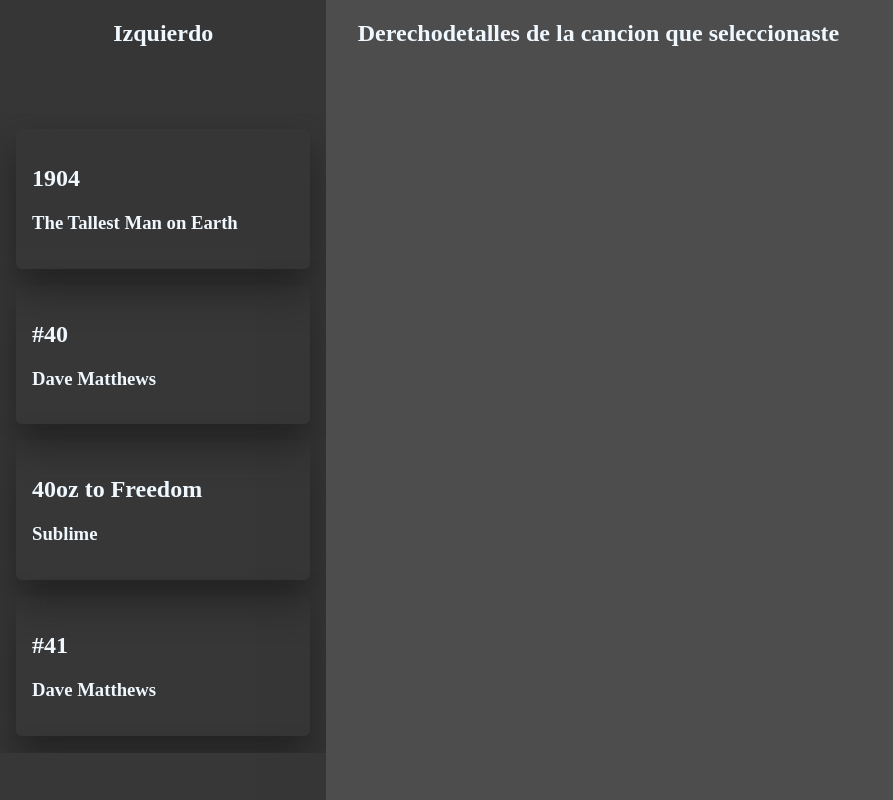
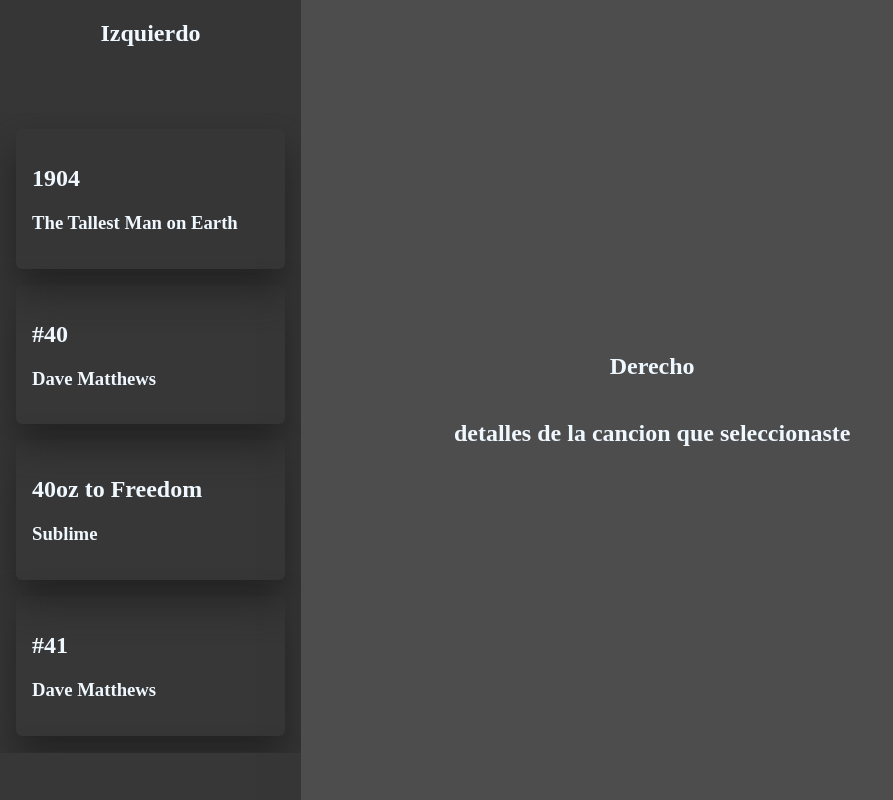
Before and after one commit to FernandADaye/miniPlayList, a React (Vite) app in the folder PLAYLIST/: page / in a window 1280 px wide. Shown: the whole page, without its empty margins (0-893 px from the left). Built offline with nearby package versions, Linux system fonts and the light colour scheme.

Commit message:
🤞💕 contexto finalizado

```diff
--- a/PLAYLIST/src/components/SongList/SongList.css
+++ b/PLAYLIST/src/components/SongList/SongList.css
@@ -11,6 +11,7 @@
     padding: 1rem;
     border-radius: 6px;
     box-shadow:0 19px 38px rgb(34, 34, 34)
+
 }
 .row-song p, .row-song h4{
     margin: 0;
--- a/PLAYLIST/src/components/SongList/SongList.jsx
+++ b/PLAYLIST/src/components/SongList/SongList.jsx
@@ -2,14 +2,18 @@
 import { useSongContext } from '../hooks/useSongContext'
 
 const SongList = () => {
-  const { list, loading } = useSongContext()
+  const { list, loading, setSelectedSong } = useSongContext()
   return (
     <>
       <section className='row-container'>
         {loading
           ? <h1>Cargando</h1>
           : list.map((song) => (
-            <div className='row-song' key={song.id}>
+            <div
+              className='row-song'
+              key={song.id}
+              onClick={() => setSelectedSong(song)}
+            >
               <h2>{song.title}</h2>
               <h3>{song.artist}</h3>
             </div>
--- a/PLAYLIST/src/pages/Home/Home.css
+++ b/PLAYLIST/src/pages/Home/Home.css
@@ -5,16 +5,19 @@
 }
 .home-conteiner{
 display: flex;
+flex-wrap: wrap;
+height: 100%;
 width: 100%;
-height: 100%;
 
 }
 .derecho{
     display: flex;
     flex-wrap:wrap;
-    width: 50%;
+flex-direction: column;
     justify-content: center;
     color: aliceblue;
+    align-items: center;
+    width: 70% ;
 
 }
 .izquierdo{
@@ -22,6 +25,7 @@
     display: flex;
     flex-wrap:wrap;
     width: 30%;
+    height: 100%;
     background-color: rgba(53, 52, 52, 0.897);
     color: aliceblue;
 
--- a/PLAYLIST/src/pages/Home/Home.jsx
+++ b/PLAYLIST/src/pages/Home/Home.jsx
@@ -15,7 +15,6 @@
           </div>
           <div className='derecho'>
             <h2>Derecho</h2>
-            <br />
             <SongDetails />
           </div>
         </div>
```
